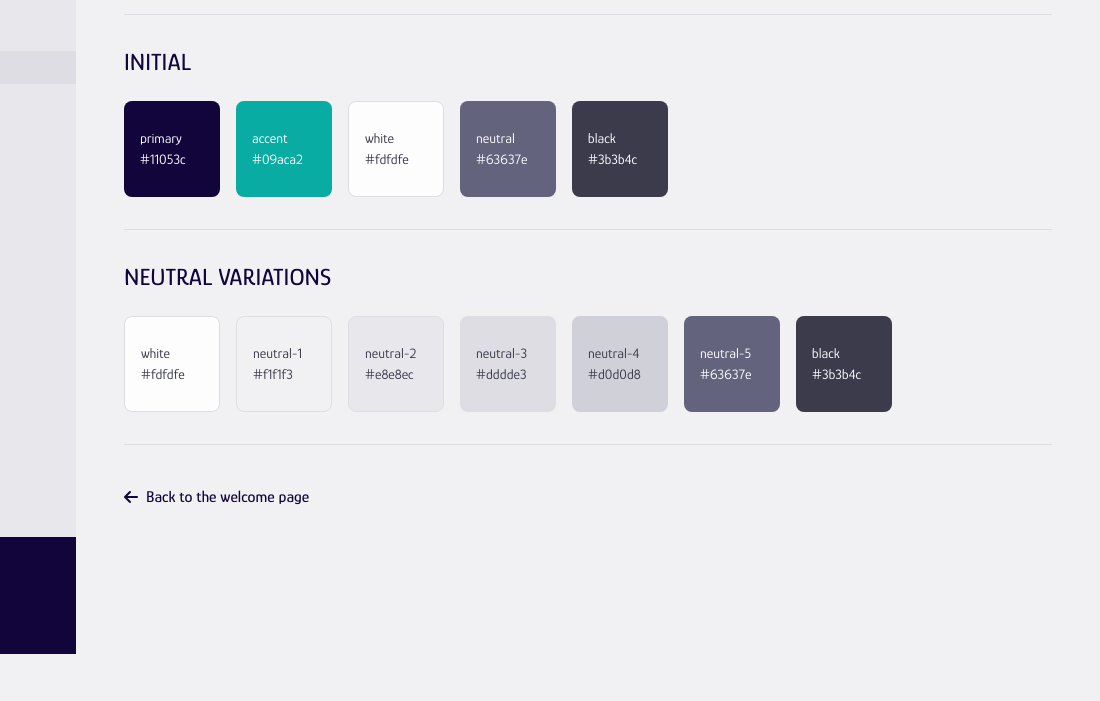
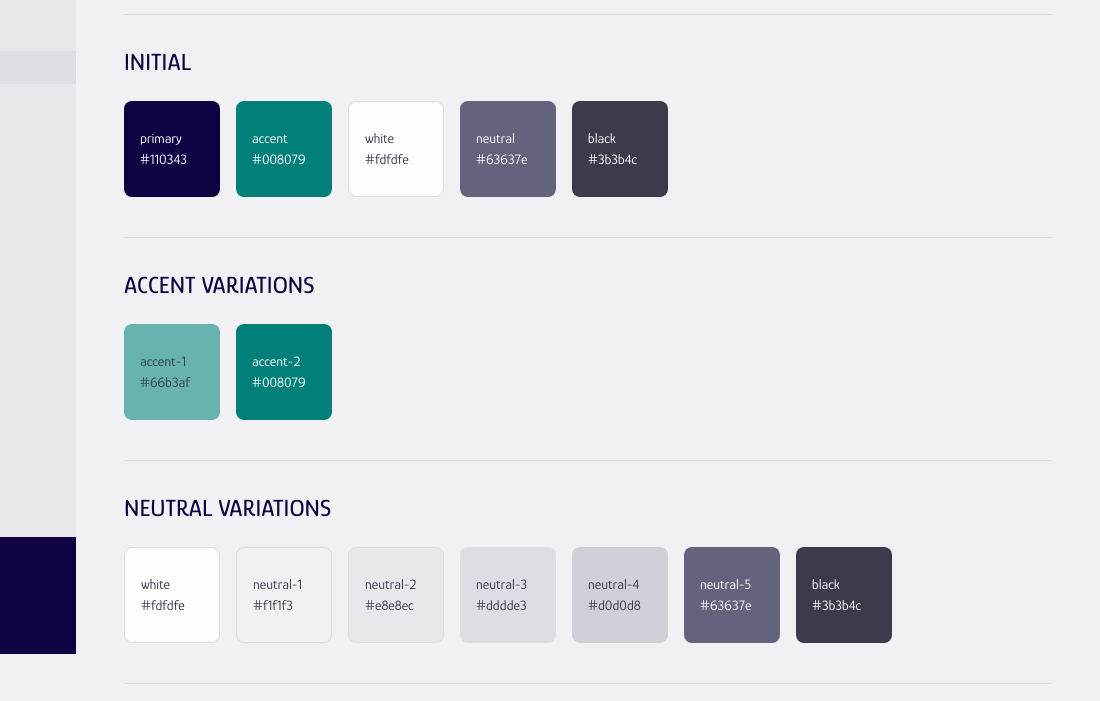
Before and after one commit to mranenko/geneviv-design, a website: page colors.html in a window 1280 px wide. Shown: the part 146-847 px from the top of the page, 180-1280 px from the left. Before the commit the page ends 800 px from the top, so only its background shows below. Drawn offline with Linux system fonts and the light colour scheme.

Commit message:
updated colors to improve accessibility

```diff
--- a/assets/styles/basics/_colors.scss
+++ b/assets/styles/basics/_colors.scss
@@ -22,8 +22,8 @@
   initial colors
 */
 
-$color-indigo: #11053c;
-$color-teal: #09aca2;
+$color-indigo: #110343;
+$color-teal: #008079;
 $color-slate: #63637e;
 
 
@@ -33,9 +33,13 @@ $color-slate: #63637e;
 
 $colors: (
   primary: $color-indigo,
-  accent: $color-teal,
   black: shade($color-slate, 40%),
   white: tint($color-slate, 99%),
+
+  accent: (
+    1: tint($color-teal, 40%),
+    2: $color-teal,
+  ),
 
   neutral: (
     1: tint($color-slate, 91%),
@@ -55,6 +59,7 @@ $colors: (
   $value: $colors;
 
   @if length($keys) == 1 {
+    @if nth($keys, 1) == accent { @return color(accent, 2); }
     @if nth($keys, 1) == neutral { @return color(neutral, 5); }
   }
 
--- a/assets/styles/design/_colors.scss
+++ b/assets/styles/design/_colors.scss
@@ -15,7 +15,7 @@
     @include size(6rem);
     align-items: center;
     border-radius: .5rem;
-    display: inline-grid;
+    display: inline-flex;
     justify-content: center;
   }
 
@@ -26,7 +26,7 @@
     padding: 0 1rem;
     position: absolute;
     text-align: left;
-    width: 100%;
+    width: #{calc(100% - 2rem)};
   }
 }
 
@@ -53,6 +53,29 @@ $swatches-initial: (
 .swatch.white {
   border: 1px solid color(border);
   color: color(black);
+}
+
+
+/*
+  accent color swatches
+*/
+
+$swatches-accent: (
+  1: color(accent, 1),
+  2: color(accent, 2),
+);
+
+@each $name, $color in $swatches-accent {
+  .swatch.#{'accent-' + $name} {
+    @include swatch(#{'accent-' + $name}, $color);
+    color: color(white);
+  }
+}
+
+.swatch {
+  &.accent-1 {
+    color: color(black);
+  }
 }
 
 
--- a/colors.html
+++ b/colors.html
@@ -53,26 +53,34 @@
 
 
       <h2 class="subtitle">Initial</h2>
-      <div class="flex flex-wrap gap-1 items-center justify-start">
-        <div class="swatch primary"></div>
-        <div class="swatch accent"></div>
-        <div class="swatch white"></div>
-        <div class="swatch neutral"></div>
-        <div class="swatch black"></div>
-      </div>
+      <ul class="swatch-preview-list">
+        <li class="swatch primary"></li>
+        <li class="swatch accent"></li>
+        <li class="swatch white"></li>
+        <li class="swatch neutral"></li>
+        <li class="swatch black"></li>
+      </ul>
+      <hr>
+
+
+      <h2 class="subtitle">Accent variations</h2>
+      <ul class="swatch-preview-list">
+        <li class="swatch accent-1"></li>
+        <li class="swatch accent-2"></li>
+      </ul>
       <hr>
 
 
       <h2 class="subtitle">Neutral variations</h2>
-      <div class="flex flex-wrap gap-1 items-center justify-start">
-        <div class="swatch white"></div>
-        <div class="swatch neutral-1"></div>
-        <div class="swatch neutral-2"></div>
-        <div class="swatch neutral-3"></div>
-        <div class="swatch neutral-4"></div>
-        <div class="swatch neutral-5"></div>
-        <div class="swatch black"></div>
-      </div>
+      <ul class="swatch-preview-list">
+        <li class="swatch white"></li>
+        <li class="swatch neutral-1"></li>
+        <li class="swatch neutral-2"></li>
+        <li class="swatch neutral-3"></li>
+        <li class="swatch neutral-4"></li>
+        <li class="swatch neutral-5"></li>
+        <li class="swatch black"></li>
+      </ul>
       <hr>
 
 
```
Also changed, not shown: assets/styles/index.css, 1 other file.
